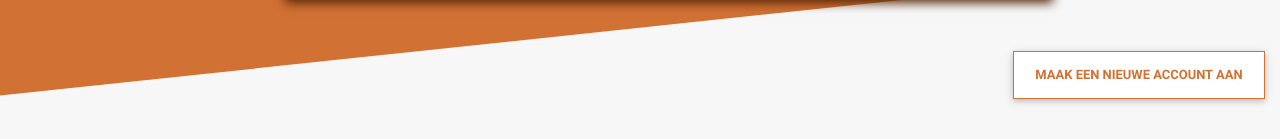
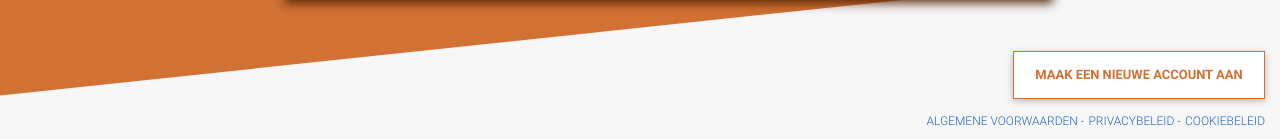
Before and after one commit to Qntnroos/filmschuur, a Symfony app: template templates/login/login.html.twig in a window 1280 px wide. Shown: the part 856-995 px from the top of the page. Run offline with Twig, Linux system fonts and the light colour scheme; the template is opened without the code that fills it, so the values that code supplies are empty; some libraries are stand-ins or nearby versions; some web fonts are replaced.

Commit message:
Small css fix

```diff
--- a/public/css/login/login.css
+++ b/public/css/login/login.css
@@ -130,7 +130,7 @@
       .form-group{
         margin-bottom: 0;
       }
-      .text-muted {
+      .text-muted, footer a {
           color: #1B67BF !important;
       }
 
```
